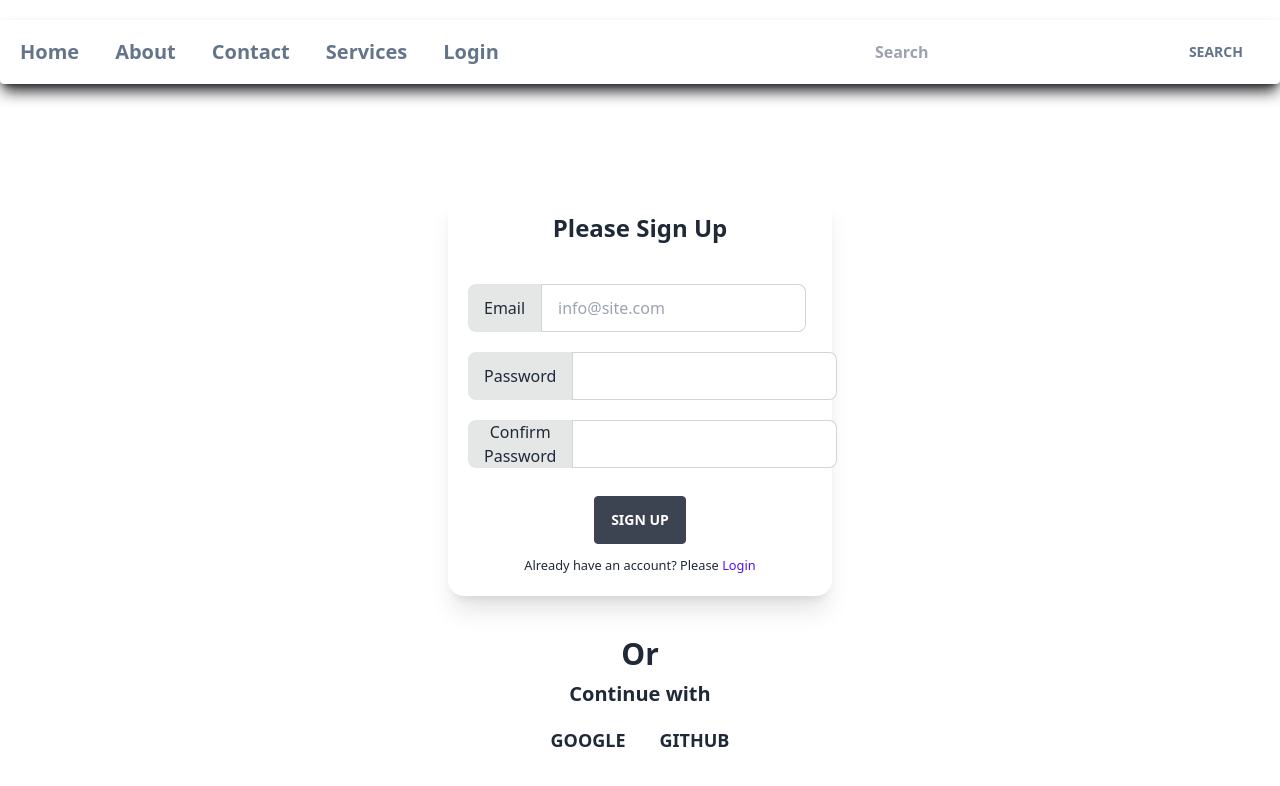
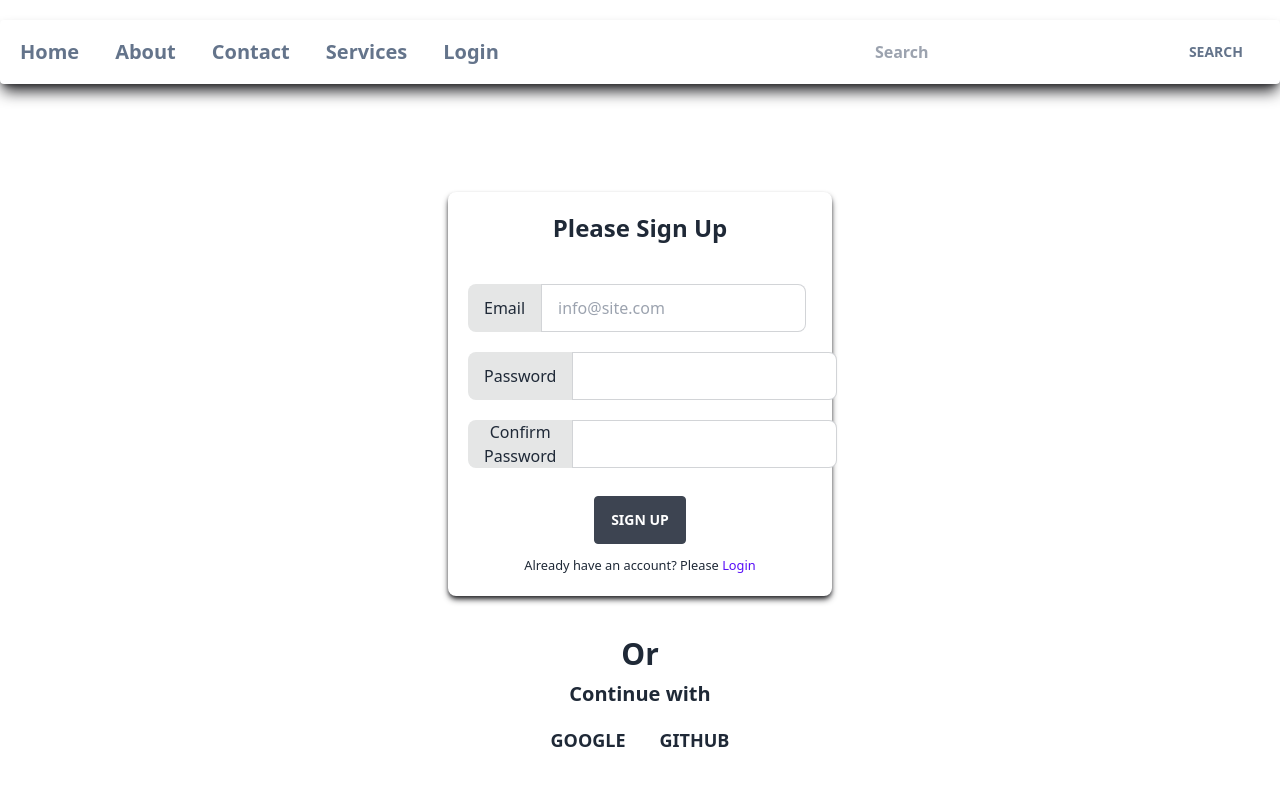
Before and after one commit to sayonUsman/mealsWithReact, a React (Vite) app: page /signUp in a window 1280 px wide. Shown: the top 786 px of the page. Built offline with nearby package versions, Linux system fonts and the light colour scheme; no server answers.

Commit message:
Login and sign up card's design has been updated

```diff
--- a/src/components/LoginPage/LoginPage.jsx
+++ b/src/components/LoginPage/LoginPage.jsx
@@ -60,7 +60,7 @@ const LoginPage = () => {
       <div className="flex">
         <div className="flex mx-auto mt-10 lg:mt-24">
           <div>
-            <div className="card w-96 bg-base-100 shadow-xl p-5">
+            <div className="card rounded-lg w-96 bg-base-100 shadow-md shadow-zinc-800 p-5">
               <h1 className="text-center text-2xl font-bold">Please Login</h1>
 
               <form onSubmit={handleSubmit}>
--- a/src/components/SignUpPage/SignUpPage.jsx
+++ b/src/components/SignUpPage/SignUpPage.jsx
@@ -78,7 +78,7 @@ const SignUpPage = () => {
       <div className="flex">
         <div className="flex mx-auto mt-10 lg:mt-24">
           <div>
-            <div className="card w-96 bg-base-100 shadow-xl p-5">
+            <div className="card rounded-lg w-96 bg-base-100 shadow-md shadow-zinc-800 p-5">
               <h1 className="text-center text-2xl font-bold">Please Sign Up</h1>
 
               <form onSubmit={handleSubmit}>
```
